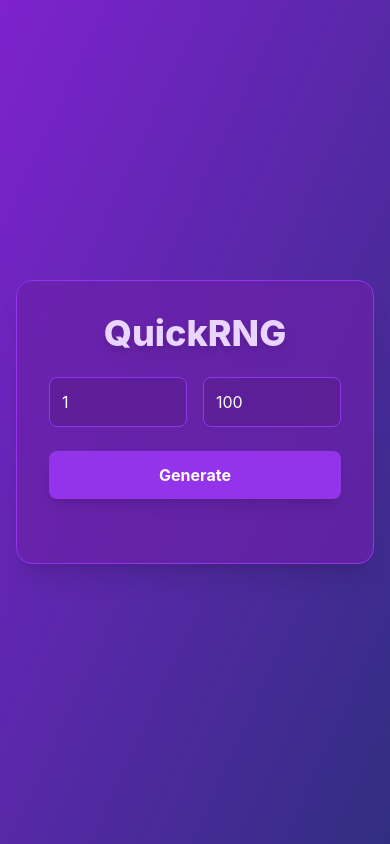
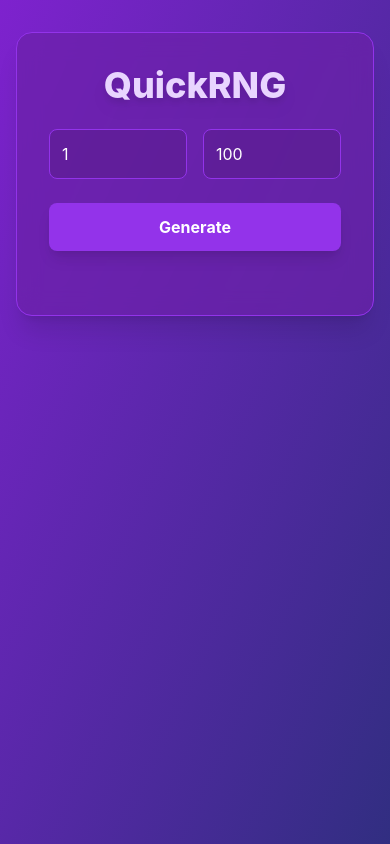
Before and after one commit to RHoop1/quickrng-pwa, a React (Create React App) app: page / in a window 390 px wide. Built offline with nearby package versions, Linux system fonts and the light colour scheme.

Commit message:
Fix: Mobile layout issue by adjusting main container styling (no About button added)

```diff
--- a/src/App.js
+++ b/src/App.js
@@ -41,7 +41,10 @@ function App() {
   }, []); // Empty dependency array means this runs once on mount
 
   return (
-    <div className="min-h-screen bg-gradient-to-br from-purple-700 to-indigo-900 text-white flex flex-col items-center justify-center p-4 font-inter relative">
+    // This is the ONLY line changed for layout.
+    // Removed 'justify-center' to allow content to flow naturally on smaller screens,
+    // preventing it from being pushed off-screen. Added 'pt-8' and 'pb-8' for consistent padding.
+    <div className="min-h-screen bg-gradient-to-br from-purple-700 to-indigo-900 text-white flex flex-col items-center p-4 font-inter relative pt-8 pb-8">
       {/* Main Application Content Box */}
       <div className="bg-purple-800 bg-opacity-70 backdrop-blur-md p-8 rounded-2xl shadow-xl max-w-md w-full text-center border border-purple-600">
         <h1 className="text-4xl md:text-5xl font-extrabold mb-6 text-purple-200 drop-shadow-lg">
```
